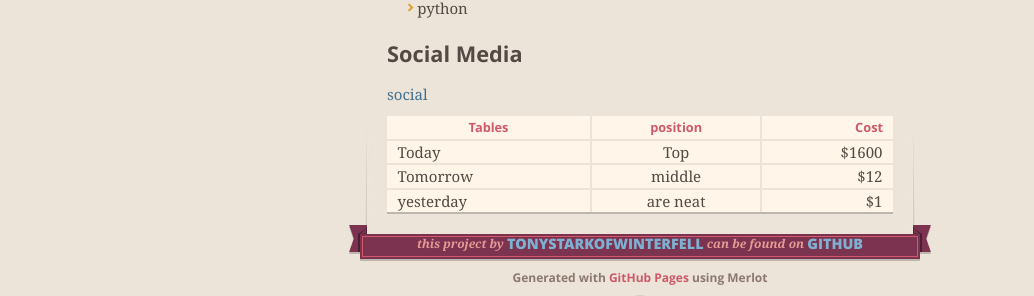
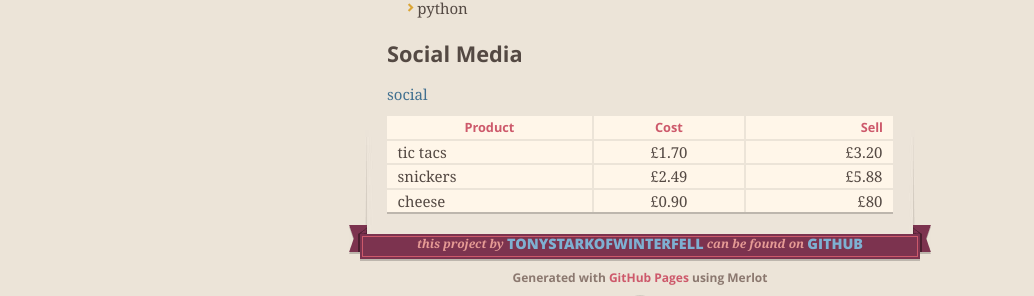
Before and after one commit to TonyStarkOfWinterfell/portfolio, a Jekyll site: the page built from index.md, in a window 1280 px wide. Shown: the part 520-816 px from the top of the page, without its empty margins (0-1034 px from the left). Built offline with Jekyll 4.4.1, drawn with Linux system fonts in a browser that asks for light colours; our own code applies the rules of GitHub Pages for plain Markdown files; the repository's description, which GitHub fills in, is left out.

Commit message:
Update index.md

```diff
--- a/index.md
+++ b/index.md
@@ -12,8 +12,8 @@
 
 
 
-| Tables        | position      | Cost  |
+| Product       | Cost          | Sell  |
 | ------------- |:-------------:| -----:|
-| Today         | Top           | $1600 |
-| Tomorrow      | middle        |   $12 |
-| yesterday     | are neat      |    $1 |
+| tic tacs      | £1.70         | £3.20 |
+| snickers      | £2.49         | £5.88 |
+| cheese        | £0.90         | £80   |
```
